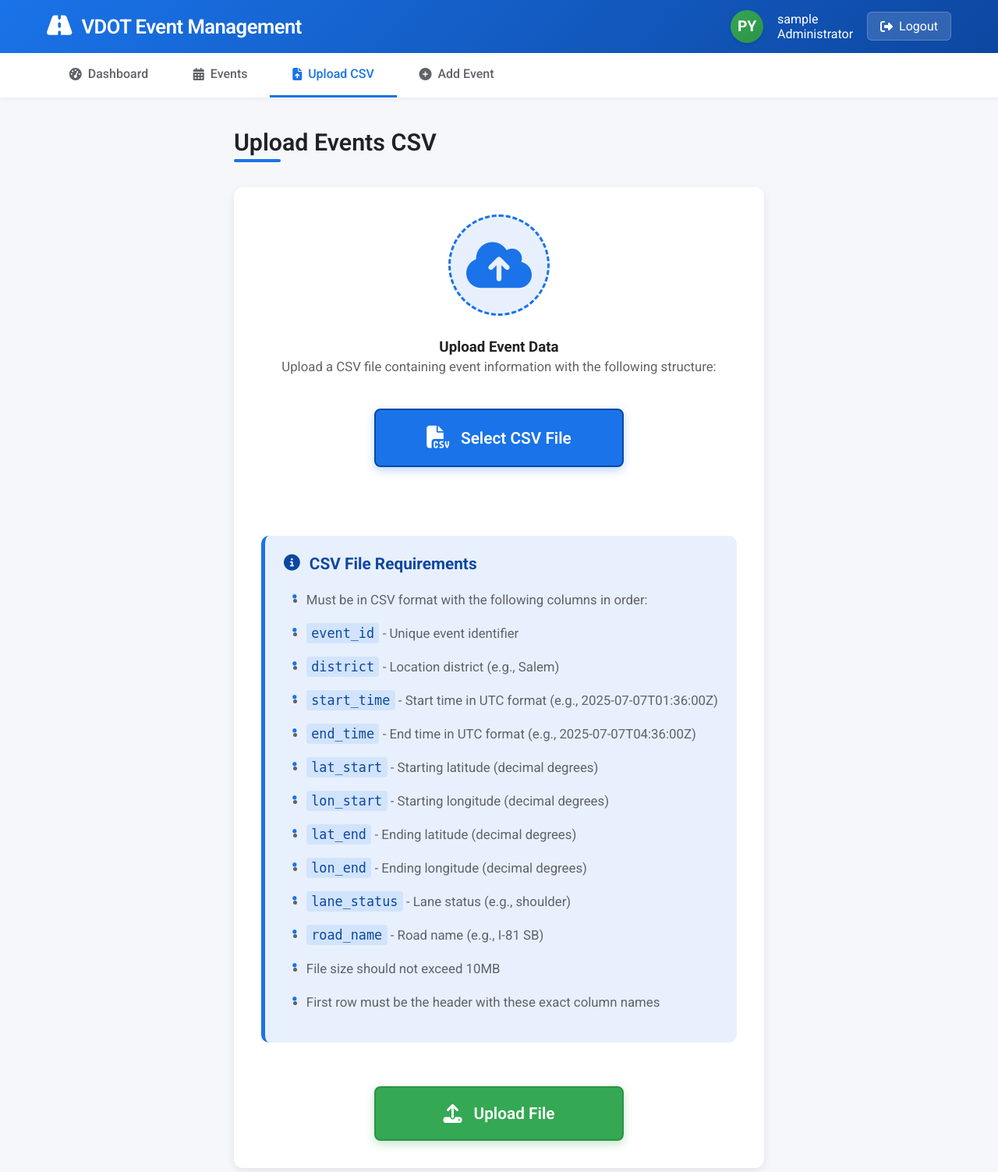
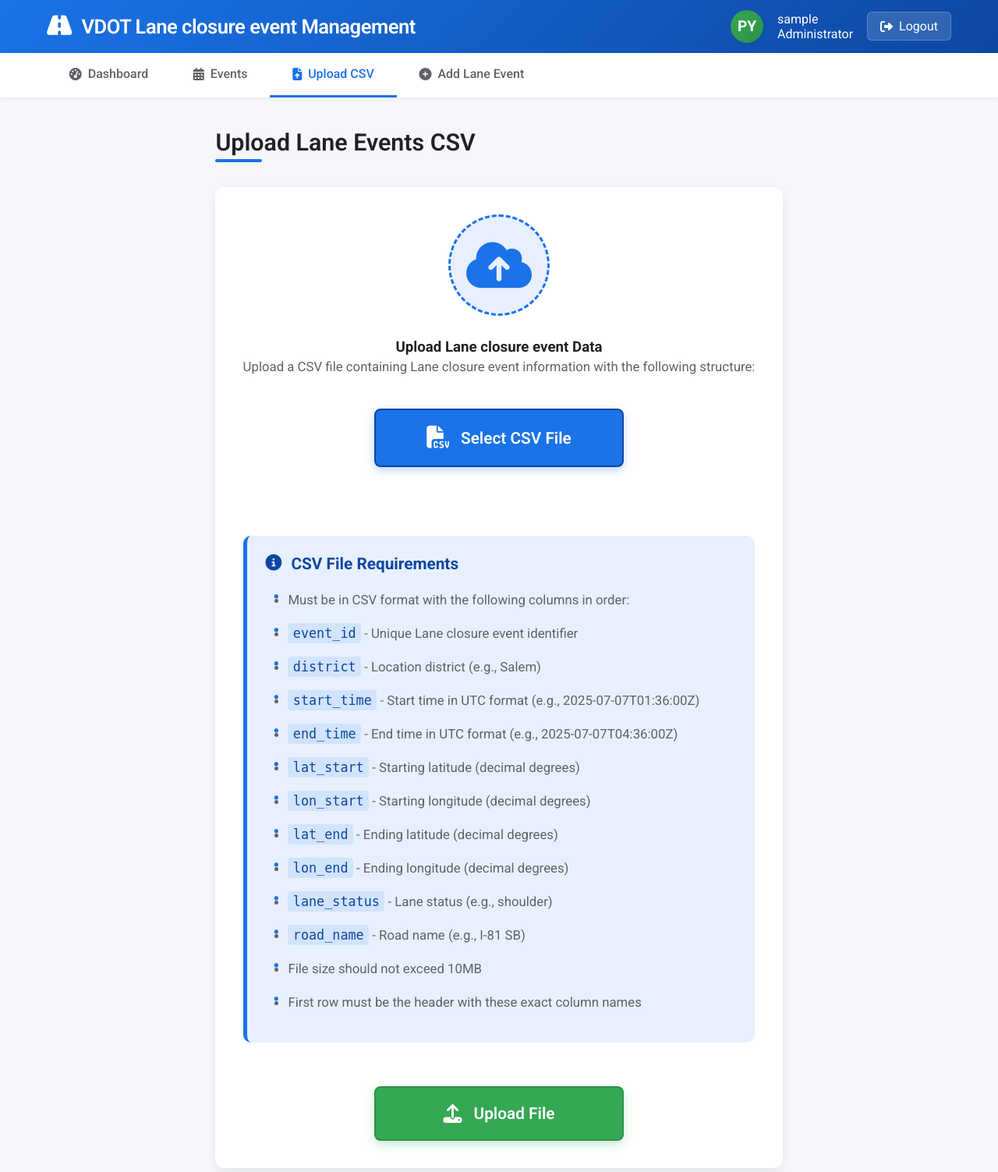
Before and after one commit to Harsh1456/wzd, a Flask app: page /upload in a window 1280 px wide. Shown: the top 1503 px of the page at 78% size. Run offline with Flask 3, Linux system fonts and the light colour scheme; the visitor is signed in with stand-in values (Sample User, id 1); some libraries are stand-ins or nearby versions.

Commit message:
Update upload.html

```diff
--- a/templates/upload.html
+++ b/templates/upload.html
@@ -3,7 +3,7 @@
 <head>
     <meta charset="UTF-8">
     <meta name="viewport" content="width=device-width, initial-scale=1.0">
-    <title>Upload CSV - VDOT Event Management</title>
+    <title>Upload CSV - VDOT Lane closure event Management</title>
     <link href="https://fonts.googleapis.com/css2?family=Roboto:wght@300;400;500;600;700&display=swap" rel="stylesheet">
     <link rel="stylesheet" href="https://cdnjs.cloudflare.com/ajax/libs/font-awesome/6.4.0/css/all.min.css">
     <style>
@@ -521,7 +521,7 @@
         <div class="container header-container">
             <div class="logo">
                 <i class="fas fa-road"></i>
-                <h1>VDOT Event Management</h1>
+                <h1>VDOT Lane closure event Management</h1>
             </div>
             <div class="user-info">
                 <div class="user-avatar">PY</div>
@@ -549,7 +549,7 @@
                 <i class="fas fa-file-upload"></i> Upload CSV
             </a>
             <a href="{{ url_for('new_event') }}" class="nav-link">
-                <i class="fas fa-plus-circle"></i> Add Event
+                <i class="fas fa-plus-circle"></i> Add Lane Event
             </a>
         </div>
     </nav>
@@ -558,7 +558,7 @@
     <main class="container">
         <div class="page">
             <div class="page-header">
-                <h2 class="page-title">Upload Events CSV</h2>
+                <h2 class="page-title">Upload Lane Events CSV</h2>
             </div>
 
             <div class="flash-messages">
@@ -577,8 +577,8 @@
                     <div class="upload-icon">
                         <i class="fas fa-cloud-upload-alt"></i>
                     </div>
-                    <h3>Upload Event Data</h3>
-                    <p class="upload-text">Upload a CSV file containing event information with the following structure:</p>
+                    <h3>Upload Lane closure event Data</h3>
+                    <p class="upload-text">Upload a CSV file containing Lane closure event information with the following structure:</p>
 
                     <form method="POST" action="{{ url_for('upload_csv') }}" enctype="multipart/form-data">
                         <input type="file" id="csv-file" name="csv_file" class="file-input" accept=".csv">
@@ -592,7 +592,7 @@
                             <h4><i class="fas fa-info-circle"></i> CSV File Requirements</h4>
                             <ul>
                                 <li>Must be in CSV format with the following columns in order:</li>
-                                <li><code>event_id</code> - Unique event identifier</li>
+                                <li><code>event_id</code> - Unique Lane closure event identifier</li>
                                 <li><code>district</code> - Location district (e.g., Salem)</li>
                                 <li><code>start_time</code> - Start time in UTC format (e.g., 2025-07-07T01:36:00Z)</li>
                                 <li><code>end_time</code> - End time in UTC format (e.g., 2025-07-07T04:36:00Z)</li>
```
